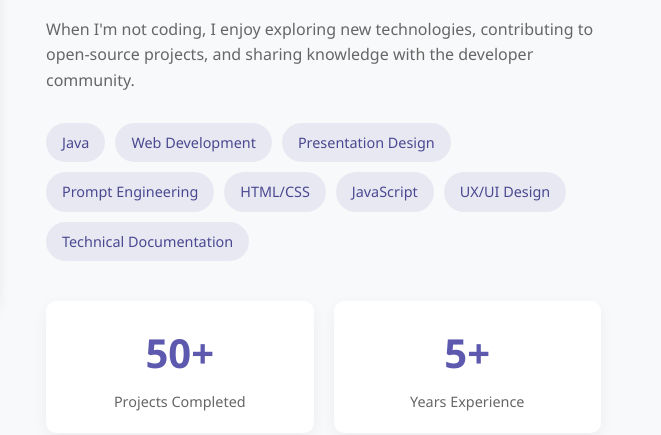
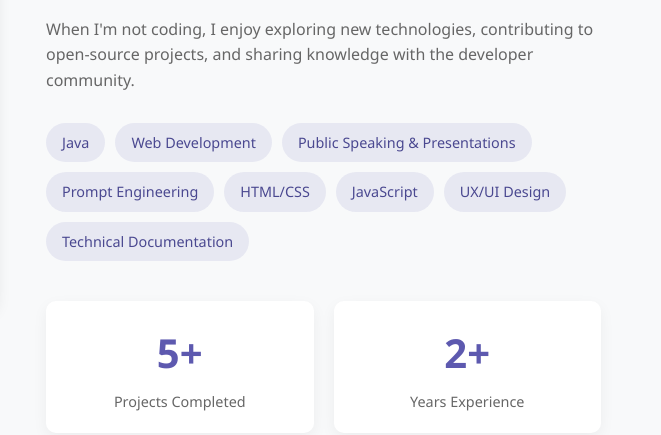
Before and after one commit to adityatiwari12/adityatiwariportfolio, a plain HTML site: page index.html in a window 1280 px wide. Shown: the part 1282-1717 px from the top of the page, 619-1280 px from the left. Drawn offline with Linux system fonts and the light colour scheme.

Commit message:
index.html

```diff
--- a/index.html
+++ b/index.html
@@ -1188,7 +1188,7 @@
                 <div class="skills animate delay-2">
                     <span class="skill">Java</span>
                     <span class="skill">Web Development</span>
-                    <span class="skill">Presentation Design</span>
+                    <span class="skill">Public Speaking & Presentations</span>
                     <span class="skill">Prompt Engineering</span>
                     <span class="skill">HTML/CSS</span>
                     <span class="skill">JavaScript</span>
@@ -1197,11 +1197,11 @@
                 </div>
                 <div class="stats animate delay-3">
                     <div class="stat-item">
-                        <div class="stat-number">50+</div>
+                        <div class="stat-number">5+</div>
                         <div class="stat-text">Projects Completed</div>
                     </div>
                     <div class="stat-item">
-                        <div class="stat-number">5+</div>
+                        <div class="stat-number">2+</div>
                         <div class="stat-text">Years Experience</div>
                     </div>
                 </div>
```
